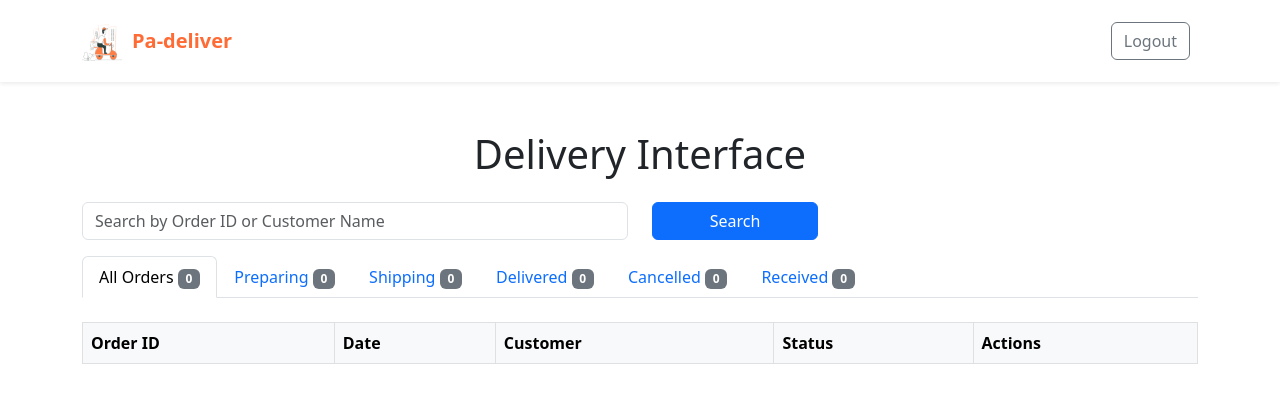
After one commit to iCryWhenICodeAt3AM/Cluster-Project, a Flask app: template templates/delivery.html in a window 1280 px wide. The commit adds this page. Shown: the top 403 px of the page. Run offline with Flask 3, Linux system fonts and the light colour scheme; the template is opened without the code that fills it, so the values that code supplies are empty; parts of the project's set-up code (start-up, migrations or seed data) failed here and were passed over; some libraries are stand-ins or nearby versions.

Commit message:
Base Fullstack

```diff
--- a/app.py
+++ b/app.py
@@ -9,7 +9,7 @@ load_dotenv()
 venv_path = os.path.join(os.path.dirname(__file__), 'venv', 'Lib', 'site-packages')
 sys.path.append(venv_path)
 
-from flask import Flask, render_template, jsonify, request, session
+from flask import Flask, render_template, jsonify, request, session, redirect
 import boto3
 import requests
 
@@ -61,6 +61,16 @@ def signin():
             session['user_id'] = username
             return jsonify({'redirect': '/dashboard'}), 200
 
+        # Check if username is "delivery"
+        if username == 'delivery':
+            key_code = request.json.get('key_code', '')
+            if not key_code:
+                return jsonify({'error': 'Key code is required for delivery.'}), 400
+            if key_code != 'hello':
+                return jsonify({'error': 'Invalid key code. Access denied.'}), 403
+            session['user_id'] = username
+            return jsonify({'redirect': '/delivery.html'}), 200
+
         # Store username in session and redirect other users to the index page
         session['user_id'] = username
         return jsonify({'redirect': '/'}), 200
@@ -73,6 +83,13 @@ def dashboard():
     if 'user_id' not in session or session['user_id'] != 'admin':
         return jsonify({'error': 'Unauthorized access'}), 403
     return render_template('dashboard.html')
+
+@app.route('/delivery.html', methods=['GET'])
+def delivery():
+    """Render the delivery interface."""
+    if 'user_id' not in session or session['user_id'] != 'delivery':
+        return redirect('/signin.html')
+    return render_template('delivery.html')
 
 @app.route('/api/products')
 def get_products():
@@ -334,7 +351,7 @@ def update_inventory():
         }
 
         # Send the request to the external API
-        response = requests.post(f"{API_BASE_URL}/api/padeliver-inventory", json=payload)
+        response = requests.post(f"{API_BASE_URL}/inventory/update", json=payload)
 
         if response.status_code != 200:
             return jsonify({"error": "Failed to update inventory", "details": response.text}), response.status_code
@@ -367,10 +384,15 @@ def get_user_orders(user_id):
 def update_order_status():
     """Update the status of an order."""
     try:
-        # Get the user_id from the session
-        user_id = session.get('user_id')
+        # Check if the payload contains customer_id
+        data = request.json
+        user_id = data.get('customer_name')
+
+        # If customer_id is not provided, fallback to session user_id
         if not user_id:
-            return jsonify({'error': 'Unauthorized access'}), 403
+            user_id = session.get('user_id')
+            if not user_id:
+                return jsonify({'error': 'Unauthorized access'}), 403
 
         # Get the request payload
         data = request.json
@@ -395,5 +417,53 @@ def update_order_status():
     except Exception as e:
         return jsonify({"error": "An error occurred", "details": str(e)}), 500
 
+@app.route('/api/orders/<int:order_id>', methods=['PUT'])
+def update_order(order_id):
+    """Update the status of an order."""
+    data = request.json
+    new_status = data.get('status')
+
+    # Validate new status
+    if new_status not in ['Preparing', 'Shipping', 'Delivered']:
+        return jsonify({'error': 'Invalid status.'}), 400
+
+    # Example logic; replace with database update
+    # Update order in database here...
+
+    return jsonify({'message': 'Order status updated successfully.'})
+
+@app.route('/api/orders', methods=['GET'])
+def get_orders():
+    """Fetch all orders from the hosted external API with optional pagination, search, and sorting."""
+    try:
+        # Fetch orders from the external API
+        response = requests.get(f"{API_BASE_URL}/api/orders")
+
+        if response.status_code == 200:
+            return jsonify(response.json()), 200
+        else:
+            return jsonify({'error': 'Failed to fetch orders from the external API'}), response.status_code
+    except Exception as e:
+        print(f"Error fetching orders: {e}")
+        return jsonify({'error': 'Internal server error'}), 500
+
+@app.route('/api/orders/generate-receipt', methods=['POST'])
+def generate_receipt():
+    """Generate a receipt for a delivered order."""
+    try:
+        data = request.json
+        if not data or 'order_id' not in data or 'customer_name' not in data:
+            return jsonify({'error': 'Invalid payload. "order_id" and "customer_name" are required.'}), 400
+
+        # Forward the payload to the external API
+        response = requests.post(f"{API_BASE_URL}/api/orders/generate-receipt", json=data)
+
+        if response.status_code == 200:
+            return jsonify({'success': True, 'message': 'Receipt generated successfully'}), 200
+        else:
+            return jsonify({'error': 'Failed to generate receipt', 'details': response.text}), response.status_code
+    except Exception as e:
+        return jsonify({'error': 'An error occurred', 'details': str(e)}), 500
+
 if __name__ == '__main__':
     app.run(debug=True)
--- /dev/null
+++ b/templates/delivery.html
@@ -0,0 +1,448 @@
+<!-- filepath: d:\Projects\OJT Projects\Cluster-Project\templates\delivery.html -->
+<!DOCTYPE html>
+<html lang="en">
+<head>
+    <meta charset="UTF-8">
+    <meta name="viewport" content="width=device-width, initial-scale=1.0">
+    <title>Delivery Interface</title>
+    <link rel="stylesheet" href="../static/assets/css/styles.css">
+    <link rel="stylesheet" href="https://cdnjs.cloudflare.com/ajax/libs/bootstrap/5.3.0/css/bootstrap.min.css">
+    <link href="https://cdnjs.cloudflare.com/ajax/libs/bootstrap-icons/1.10.5/font/bootstrap-icons.min.css" rel="stylesheet">
+</head>
+<body>
+    <header>
+        <nav class="navbar navbar-expand-lg navbar-light bg-white shadow-sm py-3">
+            <div class="container">
+            <a class="navbar-brand d-flex align-items-center" href="/">
+                <img src="../static/assets/logo.png" alt="Logo" style="width: 40px; height: 40px; margin-right: 10px;">
+                Pa-deliver
+            </a>
+            <button class="navbar-toggler" type="button" data-bs-toggle="collapse" data-bs-target="#navbarNav">
+                <span class="navbar-toggler-icon"></span>
+            </button>
+            <div class="collapse navbar-collapse" id="navbarNav">
+                <ul class="navbar-nav me-auto">
+
+                <!-- <li class="nav-item">
+                    <a class="nav-link" href="#">Promotions</a>
+                </li>
+                <li class="nav-item">
+                    <a class="nav-link" href="#">About</a>
+                </li> -->
+                <!-- <li class="nav-item">
+                    <a class="nav-link" href="/my_orders.html">My Orders</a>
+                </li> -->
+                </ul>
+                <div class="d-flex align-items-center">
+                    <span class="me-3" id="user-greeting"></span>
+                    <button class="btn btn-outline-secondary me-2" id="logout-button">Logout</button>
+                </div>
+            </div>
+            </div>
+        </nav>
+    </header>
+    <div class="container mt-5">
+        <h1 class="text-center mb-4">Delivery Interface</h1>
+        <div class="row mb-3">
+            <div class="col-md-6">
+                <input type="text" id="search-input" class="form-control" placeholder="Search by Order ID or Customer Name">
+            </div>
+            <div class="col-md-2">
+                <button class="btn btn-primary w-100" onclick="filterOrders()">Search</button>
+            </div>
+        </div>
+        <ul class="nav nav-tabs" id="delivery-tabs" role="tablist">
+            <li class="nav-item" role="presentation">
+                <button class="nav-link active" id="all-orders-tab" data-bs-toggle="tab" data-bs-target="#all-orders" type="button" role="tab" aria-controls="all-orders" aria-selected="true">
+                    All Orders <span class="badge bg-secondary" id="all-orders-count">0</span>
+                </button>
+            </li>
+            <li class="nav-item" role="presentation">
+                <button class="nav-link" id="preparing-tab" data-bs-toggle="tab" data-bs-target="#preparing" type="button" role="tab" aria-controls="preparing" aria-selected="false">
+                    Preparing <span class="badge bg-secondary" id="preparing-count">0</span>
+                </button>
+            </li>
+            <li class="nav-item" role="presentation">
+                <button class="nav-link" id="shipping-tab" data-bs-toggle="tab" data-bs-target="#shipping" type="button" role="tab" aria-controls="shipping" aria-selected="false">
+                    Shipping <span class="badge bg-secondary" id="shipping-count">0</span>
+                </button>
+            </li>
+            <li class="nav-item" role="presentation">
+                <button class="nav-link" id="delivered-tab" data-bs-toggle="tab" data-bs-target="#delivered" type="button" role="tab" aria-controls="delivered" aria-selected="false">
+                    Delivered <span class="badge bg-secondary" id="delivered-count">0</span>
+                </button>
+            </li>
+            <li class="nav-item" role="presentation">
+                <button class="nav-link" id="cancelled-tab" data-bs-toggle="tab" data-bs-target="#cancelled" type="button" role="tab" aria-controls="cancelled" aria-selected="false">
+                    Cancelled <span class="badge bg-secondary" id="cancelled-count">0</span>
+                </button>
+            </li>
+            <li class="nav-item" role="presentation">
+                <button class="nav-link" id="received-tab" data-bs-toggle="tab" data-bs-target="#received" type="button" role="tab" aria-controls="received" aria-selected="false">
+                    Received <span class="badge bg-secondary" id="received-count">0</span>
+                </button>
+            </li>
+        </ul>
+        <div class="tab-content mt-4" id="delivery-tabs-content">
+            <div class="tab-pane fade show active" id="all-orders" role="tabpanel" aria-labelledby="all-orders-tab">
+                <div id="all-orders-container" class="table-responsive">
+                    <table class="table table-bordered table-hover">
+                        <thead class="table-light">
+                            <tr>
+                                <th>Order ID</th>
+                                <th>Date</th>
+                                <th>Customer</th>
+                                <th>Status</th>
+                                <th>Actions</th>
+                            </tr>
+                        </thead>
+                        <tbody id="all-orders-table-body">
+                            <!-- All orders will be dynamically loaded here -->
+                        </tbody>
+                    </table>
+                </div>
+            </div>
+            <div class="tab-pane fade" id="preparing" role="tabpanel" aria-labelledby="preparing-tab">
+                <div id="preparing-container" class="table-responsive">
+                    <table class="table table-bordered table-hover">
+                        <thead class="table-light">
+                            <tr>
+                                <th>Order ID</th>
+                                <th>Date</th>
+                                <th>Customer</th>
+                                <th>Status</th>
+                                <th>Actions</th>
+                            </tr>
+                        </thead>
+                        <tbody id="preparing-table-body">
+                            <!-- Preparing orders will be dynamically loaded here -->
+                        </tbody>
+                    </table>
+                </div>
+            </div>
+            <div class="tab-pane fade" id="shipping" role="tabpanel" aria-labelledby="shipping-tab">
+                <div id="shipping-container" class="table-responsive">
+                    <table class="table table-bordered table-hover">
+                        <thead class="table-light">
+                            <tr>
+                                <th>Order ID</th>
+                                <th>Date</th>
+                                <th>Customer</th>
+                                <th>Status</th>
+                                <th>Actions</th>
+                            </tr>
+                        </thead>
+                        <tbody id="shipping-table-body">
+                            <!-- Shipping orders will be dynamically loaded here -->
+                        </tbody>
+                    </table>
+                </div>
+            </div>
+            <div class="tab-pane fade" id="delivered" role="tabpanel" aria-labelledby="delivered-tab">
+                <div id="delivered-container" class="table-responsive">
+                    <table class="table table-bordered table-hover">
+                        <thead class="table-light">
+                            <tr>
+                                <th>Order ID</th>
+                                <th>Date</th>
+                                <th>Customer</th>
+                                <th>Status</th>
+                                <th>Actions</th>
+                            </tr>
+                        </thead>
+                        <tbody id="delivered-table-body">
+                            <!-- Delivered orders will be dynamically loaded here -->
+                        </tbody>
+                    </table>
+                </div>
+            </div>
+            <div class="tab-pane fade" id="cancelled" role="tabpanel" aria-labelledby="cancelled-tab">
+                <div id="cancelled-container" class="table-responsive">
+                    <table class="table table-bordered table-hover">
+                        <thead class="table-light">
+                            <tr>
+                                <th>Order ID</th>
+                                <th>Date</th>
+                                <th>Customer</th>
+                                <th>Status</th>
+                                <th>Actions</th>
+                            </tr>
+                        </thead>
+                        <tbody id="cancelled-table-body">
+                            <!-- Cancelled orders will be dynamically loaded here -->
+                        </tbody>
+                    </table>
+                </div>
+            </div>
+            <div class="tab-pane fade" id="received" role="tabpanel" aria-labelledby="received-tab">
+                <div id="received-container" class="table-responsive">
+                    <table class="table table-bordered table-hover">
+                        <thead class="table-light">
+                            <tr>
+                                <th>Order ID</th>
+                                <th>Date</th>
+                                <th>Customer</th>
+                                <th>Status</th>
+                                <th>Actions</th>
+                            </tr>
+                        </thead>
+                        <tbody id="received-table-body">
+                            <!-- Received orders will be dynamically loaded here -->
+                        </tbody>
+                    </table>
+                </div>
+            </div>
+        </div>
+    </div>
+
+    <!-- Add Modal for Order Details -->
+    <div class="modal fade" id="orderDetailsModal" tabindex="-1" aria-labelledby="orderDetailsModalLabel" aria-hidden="true">
+        <div class="modal-dialog modal-lg">
+            <div class="modal-content">
+                <div class="modal-header">
+                    <h5 class="modal-title" id="orderDetailsModalLabel">Order Details</h5>
+                    <button type="button" class="btn-close" data-bs-dismiss="modal" aria-label="Close"></button>
+                </div>
+                <div class="modal-body">
+                    <p><strong>Order ID:</strong> <span id="modal-order-id"></span></p>
+                    <p><strong>Customer Name:</strong> <span id="modal-customer-name"></span></p>
+                    <p><strong>Order Date:</strong> <span id="modal-order-date"></span></p>
+                    <h6>Items:</h6>
+                    <table class="table table-bordered">
+                        <thead>
+                            <tr>
+                                <th>Item</th>
+                                <th>Description</th>
+                                <th>Quantity</th>
+                                <th>Price</th>
+                            </tr>
+                        </thead>
+                        <tbody id="modal-items-table-body">
+                            <!-- Items will be dynamically loaded here -->
+                        </tbody>
+                    </table>
+                </div>
+                <div class="modal-footer">
+                    <button type="button" class="btn btn-secondary" data-bs-dismiss="modal">Close</button>
+                </div>
+            </div>
+        </div>
+    </div>
+
+    <script>
+        // Logout functionality
+        document.getElementById('logout-button').addEventListener('click', function () {
+            fetch('/logout', { method: 'GET' })
+                .then(response => response.json())
+                .then(data => {
+                    alert(data.message || 'Logged out successfully!');
+                    sessionStorage.clear(); // Clear session storage
+                    window.location.href = data.redirect || '/signin.html'; // Redirect to sign-in page
+                })
+                .catch(error => console.error('Error during logout:', error));
+        });
+
+        // Filter orders based on search input across all tabs
+        function filterOrders() {
+            const searchInput = document.getElementById('search-input').value.toLowerCase();
+
+            // Get all table bodies for each tab
+            const tableBodies = [
+                document.getElementById('all-orders-table-body'),
+                document.getElementById('preparing-table-body'),
+                document.getElementById('shipping-table-body'),
+                document.getElementById('delivered-table-body'),
+                document.getElementById('cancelled-table-body'),
+                document.getElementById('received-table-body')
+            ];
+
+            // Apply the filter to each table body
+            tableBodies.forEach(tableBody => {
+                const rows = tableBody.querySelectorAll('tr');
+                rows.forEach(row => {
+                    const orderId = row.cells[0].textContent.toLowerCase();
+                    const customerName = row.cells[2].textContent.toLowerCase();
+
+                    if (orderId.includes(searchInput) || customerName.includes(searchInput)) {
+                        row.style.display = '';
+                    } else {
+                        row.style.display = 'none';
+                    }
+                });
+            });
+        }
+
+        // Fetch orders for delivery
+        async function fetchOrders() {
+            try {
+                const response = await fetch('/api/orders');
+                const data = await response.json();
+                if (response.ok) {
+                    displayOrders(data.orders);
+                } else {
+                    console.error('Error fetching orders:', data.error);
+                }
+            } catch (error) {
+                console.error('Error fetching orders:', error);
+            }
+        }
+
+        // Display orders in respective tabs and update tab counts
+        function displayOrders(orders) {
+            const allOrdersBody = document.getElementById('all-orders-table-body');
+            const preparingBody = document.getElementById('preparing-table-body');
+            const shippingBody = document.getElementById('shipping-table-body');
+            const deliveredBody = document.getElementById('delivered-table-body');
+            const cancelledBody = document.getElementById('cancelled-table-body');
+            const receivedBody = document.getElementById('received-table-body');
+
+            // Clear existing content
+            allOrdersBody.innerHTML = '';
+            preparingBody.innerHTML = '';
+            shippingBody.innerHTML = '';
+            deliveredBody.innerHTML = '';
+            cancelledBody.innerHTML = '';
+            receivedBody.innerHTML = '';
+
+            // Initialize counters
+            let allOrdersCount = 0;
+            let preparingCount = 0;
+            let shippingCount = 0;
+            let deliveredCount = 0;
+            let cancelledCount = 0;
+            let receivedCount = 0;
+
+            orders.forEach(order => {
+                const nextStateButton = (order.status !== 'Delivered' && order.status !== 'Cancelled' && order.status !== 'Received')
+                    ? `<button class="btn btn-primary btn-sm" onclick="updateOrderStatus('${order.order_id}', '${order.status}', '${order.customer_name}')">Next State</button>`
+                    : '';
+
+                const row = `
+                    <tr>
+                        <td>${order.order_id}</td>
+                        <td>${new Date(order.order_datetime).toLocaleString()}</td>
+                        <td>${order.customer_name}</td>
+                        <td>${order.status}</td>
+                        <td>
+                            <button class="btn btn-info btn-sm" onclick='showOrderDetails("${order.order_id}", "${encodeURIComponent(JSON.stringify(order.items))}", "${order.customer_name}", "${order.order_datetime}")'>Details</button>
+                            ${nextStateButton}
+                        </td>
+                    </tr>
+                `;
+
+                // Add to respective tab and increment counters
+                allOrdersBody.innerHTML += row;
+                allOrdersCount++;
+                if (order.status === 'Preparing') {
+                    preparingBody.innerHTML += row;
+                    preparingCount++;
+                }
+                if (order.status === 'Shipped') {
+                    shippingBody.innerHTML += row;
+                    shippingCount++;
+                }
+                if (order.status === 'Delivered') {
+                    deliveredBody.innerHTML += row;
+                    deliveredCount++;
+                }
+                if (order.status === 'Cancelled') {
+                    cancelledBody.innerHTML += row;
+                    cancelledCount++;
+                }
+                if (order.status === 'Received') {
+                    receivedBody.innerHTML += row;
+                    receivedCount++;
+                }
+            });
+
+            // Update tab counts
+            document.getElementById('all-orders-count').textContent = allOrdersCount;
+            document.getElementById('preparing-count').textContent = preparingCount;
+            document.getElementById('shipping-count').textContent = shippingCount;
+            document.getElementById('delivered-count').textContent = deliveredCount;
+            document.getElementById('cancelled-count').textContent = cancelledCount;
+            document.getElementById('received-count').textContent = receivedCount;
+        }
+
+        // Update order status
+        async function updateOrderStatus(orderId, currentStatus, customerName) {
+            const nextState = {
+                'Preparing': 'Shipped',
+                'Shipped': 'Delivered'
+            }[currentStatus];
+
+            if (!nextState) {
+                alert('Order is already delivered.');
+                return;
+            }
+
+            const payload = {
+                order_id: orderId,
+                status: nextState,
+                customer_name: customerName // Include customer_name in the payload
+            };
+
+            try {
+                const response = await fetch(`/api/orders/update-status`, {
+                    method: 'PATCH',
+                    headers: { 'Content-Type': 'application/json' },
+                    body: JSON.stringify(payload)
+                });
+
+                if (response.ok) {
+                    alert('Order status updated successfully.');
+                    fetchOrders();
+                } else {
+                    const error = await response.json();
+                    alert(error.message || 'Failed to update order status.');
+                }
+            } catch (error) {
+                console.error('Error updating order status:', error);
+            }
+        }
+
+        // Show order details in a modal
+        function showOrderDetails(orderId, items, customerName, orderDate) {
+            let parsedItems;
+
+            // Attempt to parse the items JSON
+            try {
+                const decodedItems = decodeURIComponent(items);
+                parsedItems = JSON.parse(decodedItems);
+            } catch (error) {
+                console.error('Error parsing items JSON:', error);
+                alert('Failed to load order details due to invalid data.');
+                return;
+            }
+
+            // Populate modal fields
+            document.getElementById('modal-order-id').textContent = orderId;
+            document.getElementById('modal-customer-name').textContent = customerName;
+            document.getElementById('modal-order-date').textContent = new Date(orderDate).toLocaleString();
+
+            // Populate items table
+            const itemsTableBody = document.getElementById('modal-items-table-body');
+            itemsTableBody.innerHTML = ''; // Clear existing content
+            parsedItems.forEach(item => {
+                const row = `
+                    <tr>
+                        <td>${item.item}</td>
+                        <td>${item.description}</td>
+                        <td>${item.quantity}</td>
+                        <td>${item.price} PHP</td>
+                    </tr>
+                `;
+                itemsTableBody.innerHTML += row;
+            });
+
+            // Show the modal
+            const orderDetailsModal = new bootstrap.Modal(document.getElementById('orderDetailsModal'));
+            orderDetailsModal.show();
+        }
+
+        // Load orders on page load
+        document.addEventListener('DOMContentLoaded', fetchOrders);
+    </script>
+    <script src="https://cdnjs.cloudflare.com/ajax/libs/bootstrap/5.3.0/js/bootstrap.bundle.min.js"></script>
+</body>
+</html>
```
Also changed, not shown: static/assets/js/cart.js (+19 -0 lines), static/assets/js/my_orders.js (+59 -0 lines), templates/components/header.html (+0 -8 lines), templates/my_orders.html (+20 -6 lines), templates/signin.html (+10 -0 lines).
